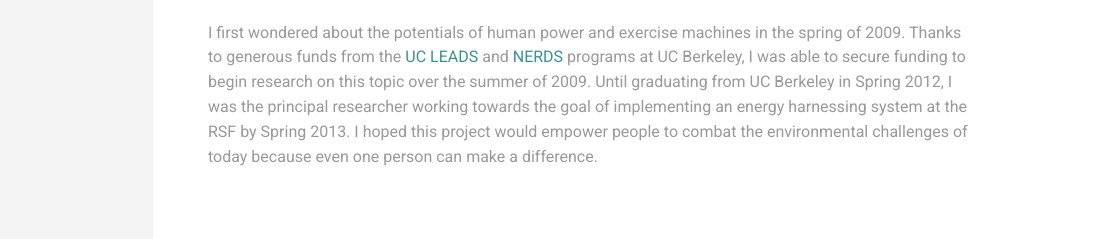
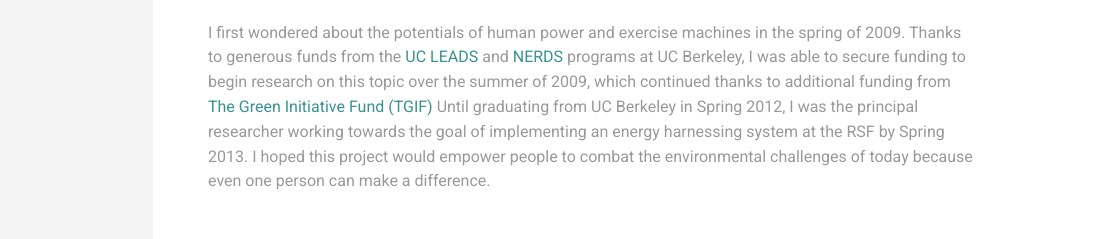
Before and after one commit to maha-haji/maha-haji.github.io, a plain HTML site: page project/human-power-generation/index.html in a window 1280 px wide. Shown: the part 529-768 px from the top of the page, 167-1280 px from the left. Drawn offline with Linux system fonts and the light colour scheme.

Commit message:
Fixed additional links to TGIF grants

```diff
--- a/project/human-power-generation/index.html
+++ b/project/human-power-generation/index.html
@@ -107,7 +107,8 @@
 
 <p>An additional benefit in human power generation is with the positive social impact. A survey of the RSF users has evinced remarkable enthusiasm for implementing energy generation technology into the facility, both as a power generation tool and as an educational resource. This project focuses on the technical feasibility and social benefits of human power generation technology in the gym.</p>
 
-<p>I first wondered about the potentials of human power and exercise machines in the spring of 2009. Thanks to generous funds from the <a href="https://www.ucop.edu/graduate-studies/initiatives-outreach/uc-leads.html">UC LEADS</a> and <a href="https://calnerds.berkeley.edu/programs/uc-leads">NERDS</a> programs at UC Berkeley, I was able to secure funding to begin research on this topic over the summer of 2009. Until graduating from UC Berkeley in Spring 2012, I was the principal researcher working towards the goal of implementing an energy harnessing system at the RSF by Spring 2013. I hoped this project would empower people to combat the environmental challenges of today because even one person can make a difference.</p>
+<p>I first wondered about the potentials of human power and exercise machines in the spring of 2009. Thanks to generous funds from the <a href="https://www.ucop.edu/graduate-studies/initiatives-outreach/uc-leads.html">UC LEADS</a> and <a href="https://calnerds.berkeley.edu/programs/uc-leads">NERDS</a> programs at UC Berkeley, I was able to secure funding to begin research on this topic over the summer of 2009, which continued thanks to additional funding from <a href="http://tgif.berkeley.edu/overview/grant-cycles/2010-grant-awards/retrofitting/">The Green Initiative Fund (TGIF)</a>
+Until graduating from UC Berkeley in Spring 2012, I was the principal researcher working towards the goal of implementing an energy harnessing system at the RSF by Spring 2013. I hoped this project would empower people to combat the environmental challenges of today because even one person can make a difference.</p>
 
 <p><br />
 <figure>
```
Also changed, not shown: project/recycling-bin-redesign/index.html (+1 -1 lines).
